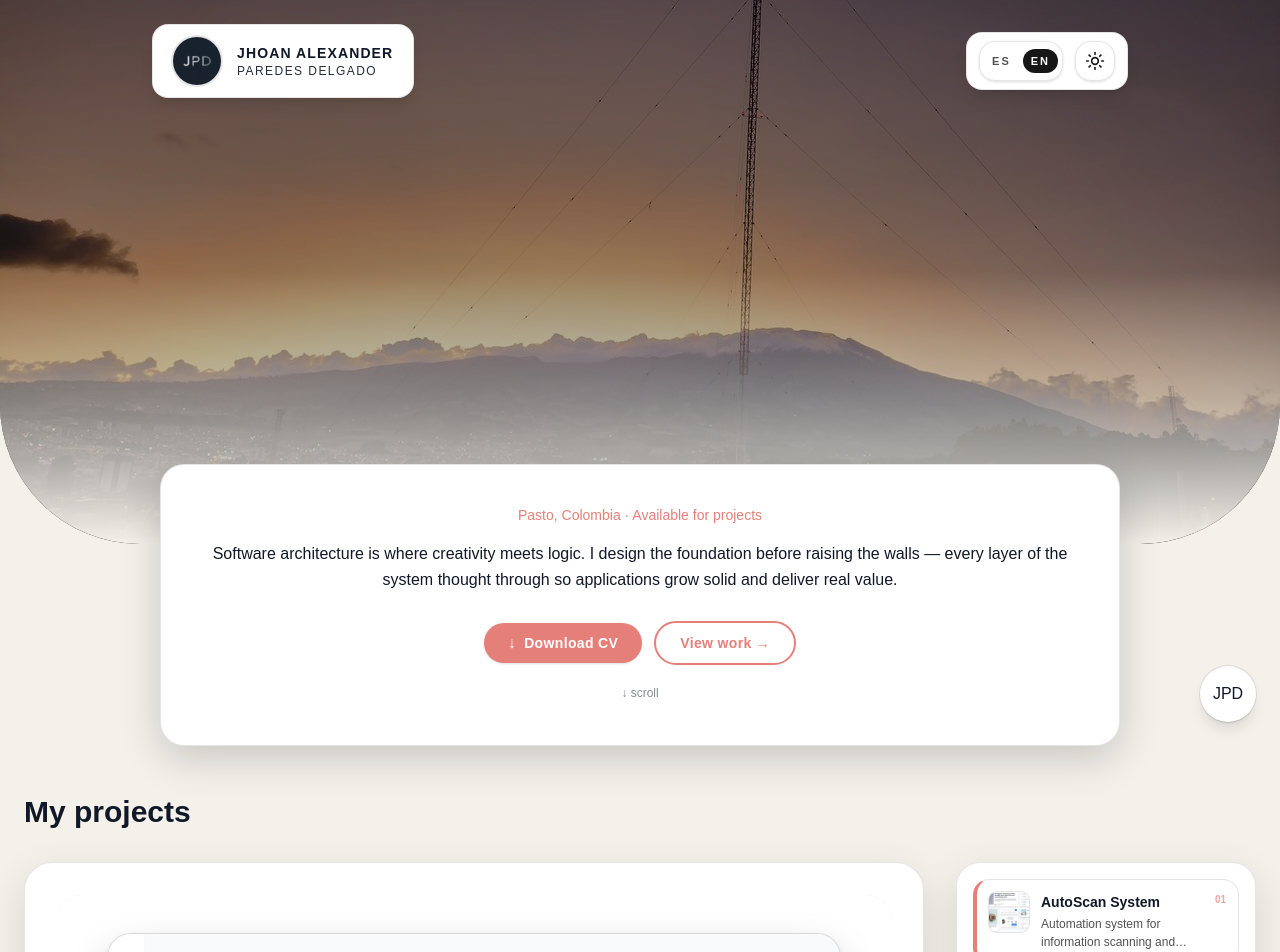
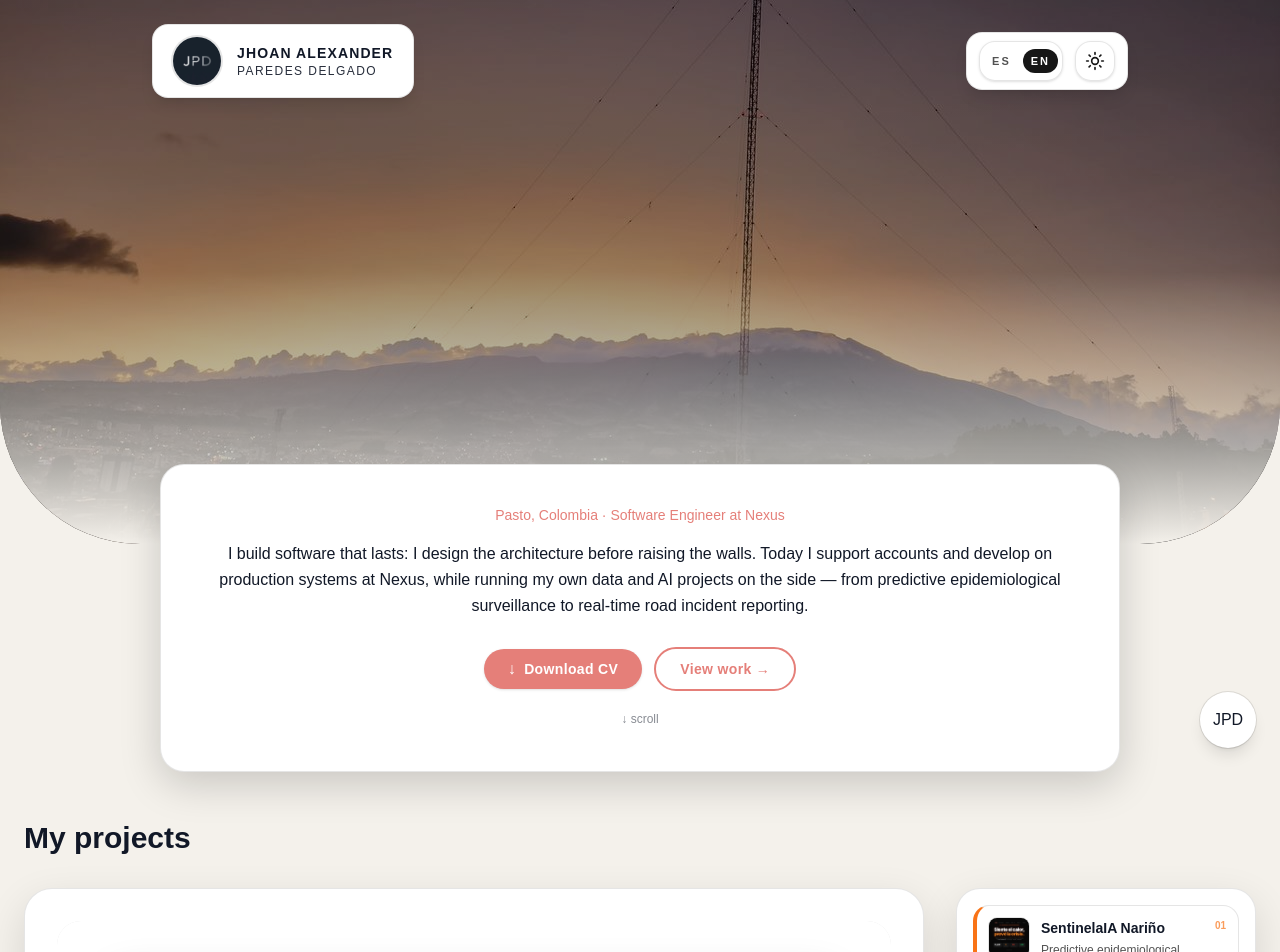
Before and after one commit to Jhoan-Pd/Portafolio, a Next.js app: page / in a window 1280 px wide. Shown: the top 952 px of the page. Built offline with nearby package versions, Linux system fonts and the light colour scheme; no server answers.

Commit message:
actualizacion projects

```diff
--- a/public/data/data.json
+++ b/public/data/data.json
@@ -20,8 +20,8 @@
   "hero": {
     "es": {
       "backgroundImage": "/cielo.jpg",
-      "locationTag": "Pasto, Colombia · Disponible para proyectos",
-      "intro": "La arquitectura de software es donde la creatividad se encuentra con la lógica. Diseño los cimientos antes de levantar los muros — cada capa del sistema pensada para que las aplicaciones crezcan sólidas y entreguen valor real.",
+      "locationTag": "Pasto, Colombia · Ingeniero de Software en Nexus",
+      "intro": "Construyo software que aguanta: diseño la arquitectura antes de levantar los muros. Hoy acompaño cuentas y desarrollo sobre sistemas en producción en Nexus, y en paralelo llevo mis propios proyectos de datos e IA — desde vigilancia epidemiológica predictiva hasta reportes viales en tiempo real.",
       "cvLink": "/cv.pdf",
       "cvLabel": "Descargar CV",
       "viewWorkLabel": "Ver proyectos →",
@@ -34,8 +34,8 @@
     },
     "en": {
       "backgroundImage": "/cielo.jpg",
-      "locationTag": "Pasto, Colombia · Available for projects",
-      "intro": "Software architecture is where creativity meets logic. I design the foundation before raising the walls — every layer of the system thought through so applications grow solid and deliver real value.",
+      "locationTag": "Pasto, Colombia · Software Engineer at Nexus",
+      "intro": "I build software that lasts: I design the architecture before raising the walls. Today I support accounts and develop on production systems at Nexus, while running my own data and AI projects on the side — from predictive epidemiological surveillance to real-time road incident reporting.",
       "cvLink": "/cv.pdf",
       "cvLabel": "Download CV",
       "viewWorkLabel": "View work →",
@@ -194,6 +194,23 @@
       "items": [
         {
           "id": 1,
+          "title": "SentinelaIA Nariño",
+          "image": "/trabajo5.jpg",
+          "description": "Plataforma de vigilancia epidemiológica predictiva en el área de influencia del Volcán Galeras (6 municipios de Nariño). Cruza más de 54.000 casos de IRA y EDA con las emisiones de SO₂ del volcán y clasifica el riesgo semanal por municipio con un modelo XGBoost (~82% de precisión), sobre canales endémicos y tableros comparativos.",
+          "stack": [
+            "Next.js",
+            "Python",
+            "XGBoost",
+            "Power BI"
+          ],
+          "role": "Desarrollador & analista de datos",
+          "accentColor": "#F97316",
+          "links": {
+            "demo": "https://volcano-ecru.vercel.app/"
+          }
+        },
+        {
+          "id": 2,
           "title": "AutoScan System",
           "image": "/trabajo1.jpg",
           "description": "Sistema de automatización para escaneo y procesamiento de información desarrollado en Scandata. Previo al desarrollo realicé el levantamiento y análisis de requisitos con el equipo y los usuarios finales, lo que permitió tomar decisiones de arquitectura alineadas con las necesidades reales del negocio y no solo con la implementación técnica.",
@@ -203,10 +220,11 @@
             "MySQL"
           ],
           "role": "Líder técnico · Scandata",
-          "accentColor": "#E57F79"
+          "accentColor": "#E57F79",
+          "links": {}
         },
         {
-          "id": 2,
+          "id": 3,
           "title": "ViAlerta",
           "image": "/trabajo4.jpg",
           "description": "Aplicación móvil para reportar y visualizar incidentes y accidentes viales geolocalizados. Un modelo de IA analiza la descripción escrita por el usuario y clasifica automáticamente el reporte por tipo y severidad, mientras el mapa muestra los reportes activos para advertir a otros conductores.",
@@ -217,10 +235,11 @@
             "Firebase"
           ],
           "role": "Desarrollador full-stack",
-          "accentColor": "#F59E0B"
+          "accentColor": "#F59E0B",
+          "links": {}
         },
         {
-          "id": 3,
+          "id": 4,
           "title": "Portafolio Personal",
           "image": "/trabajo2.jpg",
           "description": "Portafolio web con Next.js 15, React 19 y Tailwind CSS v4, soporte multiidioma, modo oscuro y diseño bento grid.",
@@ -231,10 +250,13 @@
             "Tailwind CSS"
           ],
           "role": "Desarrollador full-stack",
-          "accentColor": "#6366F1"
+          "accentColor": "#6366F1",
+          "links": {
+            "demo": "https://portafolio-mu-six-23.vercel.app"
+          }
         },
         {
-          "id": 4,
+          "id": 5,
           "title": "Clean Architecture API",
           "image": "/trabajo3.jpg",
           "description": "API REST aplicando arquitectura limpia, patrones de diseño y principios SOLID en Java, con persistencia en base de datos relacional.",
@@ -244,9 +266,14 @@
             "MySQL"
           ],
           "role": "Desarrollador backend",
-          "accentColor": "#10B981"
+          "accentColor": "#10B981",
+          "links": {}
         }
-      ]
+      ],
+      "linkLabels": {
+        "demo": "Ver en vivo",
+        "repo": "Código"
+      }
     },
     "en": {
       "title": "My projects",
@@ -254,6 +281,23 @@
       "items": [
         {
           "id": 1,
+          "title": "SentinelaIA Nariño",
+          "image": "/trabajo5.jpg",
+          "description": "Predictive epidemiological surveillance platform for the Galeras Volcano influence area (6 municipalities in Nariño). It cross-references more than 54,000 ARI and ADD cases with the volcano's SO₂ emissions and classifies weekly risk per municipality with an XGBoost model (~82% accuracy), on top of endemic channels and comparative dashboards.",
+          "stack": [
+            "Next.js",
+            "Python",
+            "XGBoost",
+            "Power BI"
+          ],
+          "role": "Developer & data analyst",
+          "accentColor": "#F97316",
+          "links": {
+            "demo": "https://volcano-ecru.vercel.app/"
+          }
+        },
+        {
+          "id": 2,
           "title": "AutoScan System",
           "image": "/trabajo1.jpg",
           "description": "Automation system for information scanning and processing built at Scandata. Before development I ran the requirements gathering and analysis with the team and end users, which made it possible to take architectural decisions aligned with real business needs, not only with the technical implementation.",
@@ -263,10 +307,11 @@
             "MySQL"
           ],
           "role": "Tech lead · Scandata",
-          "accentColor": "#E57F79"
+          "accentColor": "#E57F79",
+          "links": {}
         },
         {
-          "id": 2,
+          "id": 3,
           "title": "ViAlerta",
           "image": "/trabajo4.jpg",
           "description": "Mobile app to report and visualize geolocated road incidents and crashes. An AI model analyzes the description written by the user and automatically classifies the report by type and severity, while the map shows active reports to warn other drivers.",
@@ -277,10 +322,11 @@
             "Firebase"
           ],
           "role": "Full-stack developer",
-          "accentColor": "#F59E0B"
+          "accentColor": "#F59E0B",
+          "links": {}
         },
         {
-          "id": 3,
+          "id": 4,
           "title": "Personal Portfolio",
           "image": "/trabajo2.jpg",
           "description": "Web portfolio built with Next.js 15, React 19 and Tailwind CSS v4, featuring multi-language support, dark mode and bento grid layout.",
@@ -291,10 +337,13 @@
             "Tailwind CSS"
           ],
           "role": "Full-stack developer",
-          "accentColor": "#6366F1"
+          "accentColor": "#6366F1",
+          "links": {
+            "demo": "https://portafolio-mu-six-23.vercel.app"
+          }
         },
         {
-          "id": 4,
+          "id": 5,
           "title": "Clean Architecture API",
           "image": "/trabajo3.jpg",
           "description": "REST API applying clean architecture, design patterns and SOLID principles in Java, with relational database persistence.",
@@ -304,9 +353,14 @@
             "MySQL"
           ],
           "role": "Backend developer",
-          "accentColor": "#10B981"
+          "accentColor": "#10B981",
+          "links": {}
         }
-      ]
+      ],
+      "linkLabels": {
+        "demo": "Live demo",
+        "repo": "Code"
+      }
     }
   },
   "languages": {
@@ -339,8 +393,21 @@
           "icon": "https://cdn.jsdelivr.net/gh/devicons/devicon@latest/icons/tailwindcss/tailwindcss-original.svg"
         },
         {
+          "name": "Flutter",
+          "icon": "https://cdn.jsdelivr.net/gh/devicons/devicon@latest/icons/flutter/flutter-original.svg"
+        },
+        {
           "name": "Python",
           "icon": "https://cdn.jsdelivr.net/gh/devicons/devicon@latest/icons/python/python-original.svg"
+        },
+        {
+          "name": "Pandas",
+          "icon": "https://cdn.jsdelivr.net/gh/devicons/devicon@latest/icons/pandas/pandas-original.svg",
+          "invertInDark": true
+        },
+        {
+          "name": "scikit-learn",
+          "icon": "https://cdn.jsdelivr.net/gh/devicons/devicon@latest/icons/scikitlearn/scikitlearn-original.svg"
         },
         {
           "name": "Java",
@@ -390,8 +457,21 @@
           "icon": "https://cdn.jsdelivr.net/gh/devicons/devicon@latest/icons/tailwindcss/tailwindcss-original.svg"
         },
         {
+          "name": "Flutter",
+          "icon": "https://cdn.jsdelivr.net/gh/devicons/devicon@latest/icons/flutter/flutter-original.svg"
+        },
+        {
           "name": "Python",
           "icon": "https://cdn.jsdelivr.net/gh/devicons/devicon@latest/icons/python/python-original.svg"
+        },
+        {
+          "name": "Pandas",
+          "icon": "https://cdn.jsdelivr.net/gh/devicons/devicon@latest/icons/pandas/pandas-original.svg",
+          "invertInDark": true
+        },
+        {
+          "name": "scikit-learn",
+          "icon": "https://cdn.jsdelivr.net/gh/devicons/devicon@latest/icons/scikitlearn/scikitlearn-original.svg"
         },
         {
           "name": "Java",
--- a/src/components/Projects.tsx
+++ b/src/components/Projects.tsx
@@ -3,6 +3,7 @@
 import { useState, useEffect, useMemo, useRef } from 'react';
 import Image from 'next/image';
 import { motion, cubicBezier } from 'framer-motion';
+import { ExternalLink, Github } from 'lucide-react';
 import { usePortfolioSection, type Project as ProjectItem } from '@/hooks/usePortfolioSection';
 import { useLanguage } from '@/contexts/LanguageContext';
 
@@ -71,6 +72,9 @@ export default function Projects() {
   };
 
   const title = copy?.title ?? (language === 'es' ? 'Mis proyectos' : 'My projects');
+  const linkLabels =
+    copy?.linkLabels ??
+    (language === 'es' ? { demo: 'Ver en vivo', repo: 'Código' } : { demo: 'Live demo', repo: 'Code' });
 
   return (
     <section id="projects" ref={sectionRef} className="w-full theme-page transition-colors">
@@ -90,13 +94,14 @@ export default function Projects() {
                 return (
                   <motion.article
                     key={p.id}
-                    className="
+                    className={`
                       absolute inset-0 m-auto w-[92%] md:w-[88%] h-[86%]
                       rounded-3xl overflow-hidden
                       bg-black/5 dark:bg-white/5
                       border border-black/10 dark:border-white/10
                       transition-colors
-                    "
+                      ${isCurrent ? 'pointer-events-auto' : 'pointer-events-none'}
+                    `}
                     animate={animate}
                     initial={{ opacity: 0, y: 60, scale: 0.98 }}
                     style={style}
@@ -146,6 +151,35 @@ export default function Projects() {
                           >
                             {p.role}
                           </p>
+                        )}
+
+                        {/* Enlaces del proyecto — solo en la card activa */}
+                        {isCurrent && (p.links?.demo || p.links?.repo) && (
+                          <div className="mt-2.5 flex flex-wrap gap-2">
+                            {p.links?.demo && (
+                              <a
+                                href={p.links.demo}
+                                target="_blank"
+                                rel="noreferrer noopener"
+                                className="inline-flex items-center gap-1.5 rounded-full px-3 py-1.5 text-[11px] font-semibold text-white shadow-sm hover:brightness-110 transition-[filter]"
+                                style={{ backgroundColor: accentColor }}
+                              >
+                                <ExternalLink className="h-3 w-3" aria-hidden="true" />
+                                {linkLabels.demo}
+                              </a>
+                            )}
+                            {p.links?.repo && (
+                              <a
+                                href={p.links.repo}
+                                target="_blank"
+                                rel="noreferrer noopener"
+                                className="inline-flex items-center gap-1.5 rounded-full px-3 py-1.5 text-[11px] font-semibold text-white bg-white/15 backdrop-blur-sm ring-1 ring-white/25 hover:bg-white/25 transition-colors"
+                              >
+                                <Github className="h-3 w-3" aria-hidden="true" />
+                                {linkLabels.repo}
+                              </a>
+                            )}
+                          </div>
                         )}
                       </div>
                     </div>
--- a/src/hooks/usePortfolioSection.ts
+++ b/src/hooks/usePortfolioSection.ts
@@ -32,6 +32,11 @@ export type InformationCopy = {
   blocks: InfoBlock[];
 };
 
+export type ProjectLinks = {
+  demo?: string;
+  repo?: string;
+};
+
 export type Project = {
   id: number;
   title: string;
@@ -40,11 +45,13 @@ export type Project = {
   stack?: string[];
   role?: string;
   accentColor?: string;
+  links?: ProjectLinks;
 };
 
 export type ProjectsCopy = {
   title: string;
   defaultDescription?: string;
+  linkLabels?: { demo?: string; repo?: string };
   items: Project[];
 };
 
```
Also changed, not shown: public/trabajo5.jpg (added), 1 other file (tests, documents, lock files or other folders).
